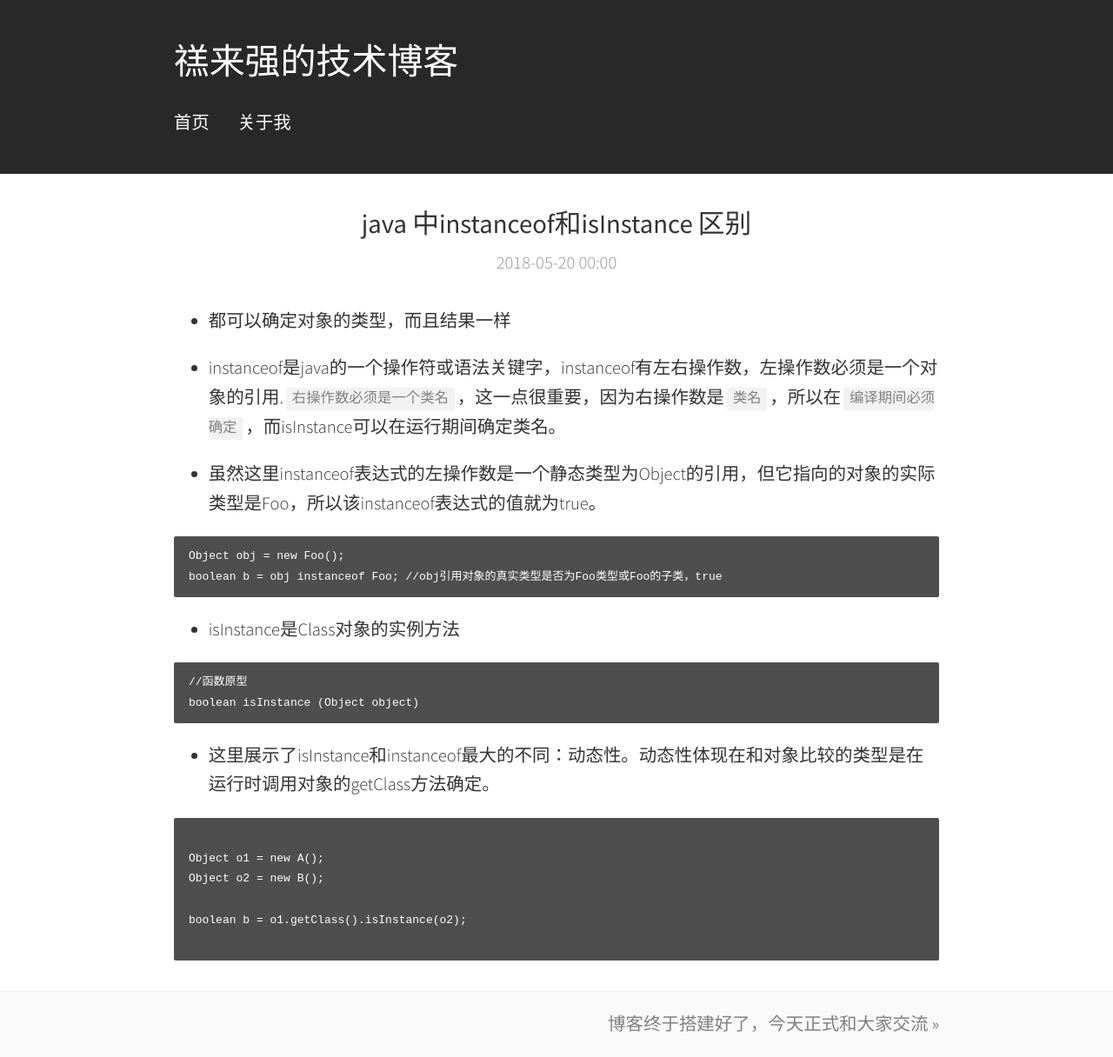
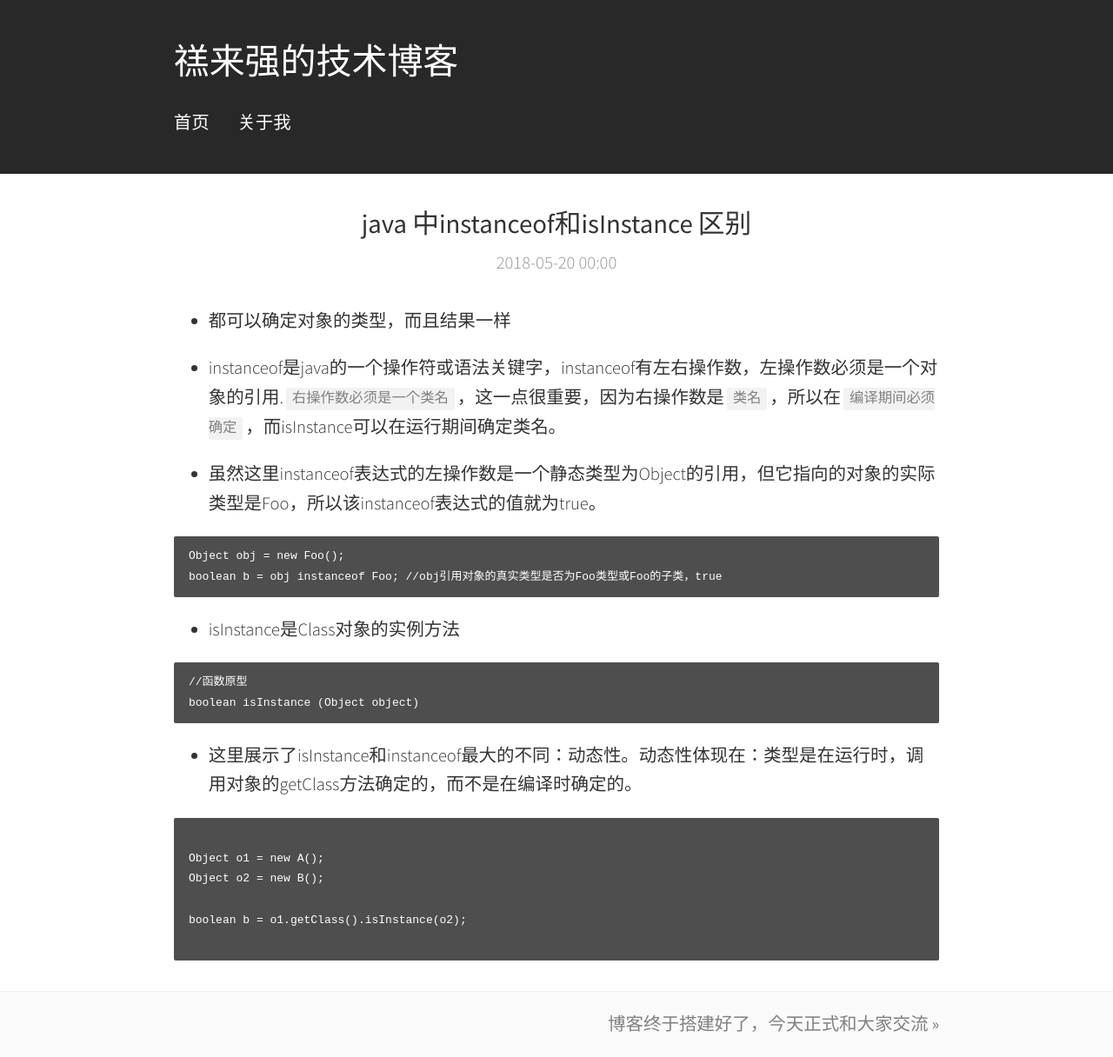
Before and after one commit to zhuolaiqiang/zhuolaiqiang.github.io, a Jekyll site: the page built from _posts/2018-05-20-instanceof.md, in a window 1280 px wide. Shown: the whole page at 87% size. Built offline with Jekyll 4.4.1, drawn with Linux system fonts in a browser that asks for light colours; comment, search, counter and statistics services are not loaded.

Commit message:
Update 2018-05-20-instanceof.md

````diff
--- a/_posts/2018-05-20-instanceof.md
+++ b/_posts/2018-05-20-instanceof.md
@@ -25,7 +25,7 @@ boolean b = obj instanceof Foo; //obj引用对象的真实类型是否为Foo类
 boolean isInstance (Object object)
 ```
 
-* 这里展示了isInstance和instanceof最大的不同：动态性。动态性体现在和对象比较的类型是在运行时调用对象的getClass方法确定。
+* 这里展示了isInstance和instanceof最大的不同：动态性。动态性体现在：类型是在运行时，调用对象的getClass方法确定的，而不是在编译时确定的。
 
 ```
 
````
